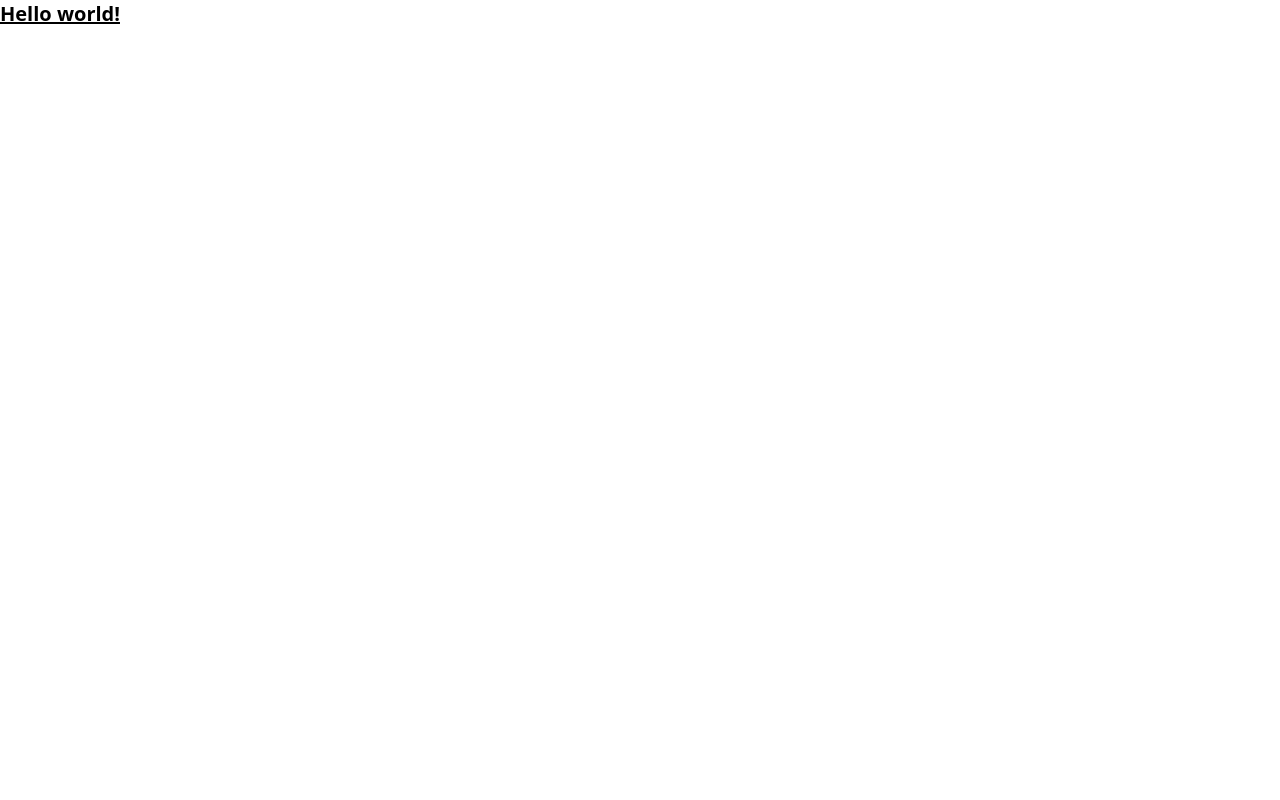
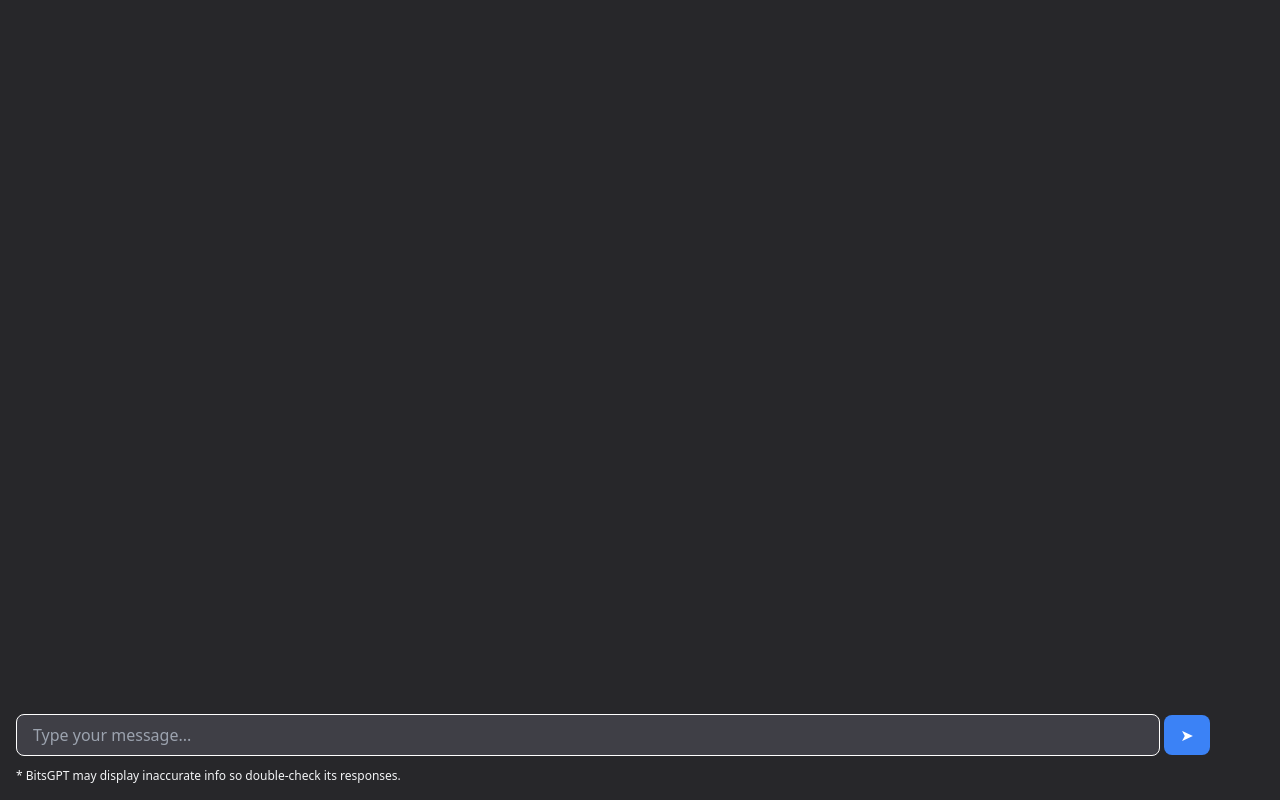
Before and after one commit to crux-bphc/bits-gpt, a SvelteKit app in the folder src/frontend/bits-gpt/: page / in a window 1280 px wide. Built offline with nearby package versions, Linux system fonts and the light colour scheme.

Commit message:
feat: Basic input box and messages display

```diff
--- a/src/frontend/bits-gpt/src/routes/+page.svelte
+++ b/src/frontend/bits-gpt/src/routes/+page.svelte
@@ -1,3 +1,50 @@
-<h1 class="text-xl font-bold underline">
-    Hello world!
-</h1>
+<script lang="ts">
+    import { onMount } from 'svelte';
+    import { writable } from 'svelte/store';
+
+    interface Message {
+      text: string;
+    }
+
+    const messages = writable<Message[]>([]);
+    let messageInput: HTMLInputElement;
+
+    function sendMessage() {
+      const text = messageInput.value.trim();
+      if (text !== '') {
+        messages.update(msgs => [...msgs, { text }]);
+        messageInput.value = '';
+      }
+    }
+
+    onMount(() => {
+      messageInput.focus();
+    });
+  </script>
+
+  <div class="flex flex-col h-screen justify-between">
+    <div class="bg-zinc-800 p-4 h-full overflow-y-auto">
+      {#each $messages as message}
+        <div class="bg-zinc-600 p-2 my-1 rounded-lg text-white">{message.text}</div>
+      {/each}
+    </div>
+    <div class="bg-zinc-800 p-4">
+      <input
+        bind:this={messageInput}
+        type="text"
+        placeholder="Type your message..."
+        class="w-11/12 px-4 py-2 bg-zinc-700 rounded-lg text-white focus:outline-none focus:border border-white"
+        on:keyup={(e) => e.key === 'Enter' && sendMessage()}
+      />
+      <button
+        class="mt-2 px-4 py-2 bg-blue-500 text-white rounded-lg hover:bg-blue-600 focus:outline-none focus:bg-blue-600"
+        on:click={sendMessage}
+      >
+
+      ➤
+      </button>
+      <div class="text-gray-100 items-center text-xs mt-3">
+        * BitsGPT may display inaccurate info so double-check its responses.
+      </div>
+    </div>
+  </div>
```
